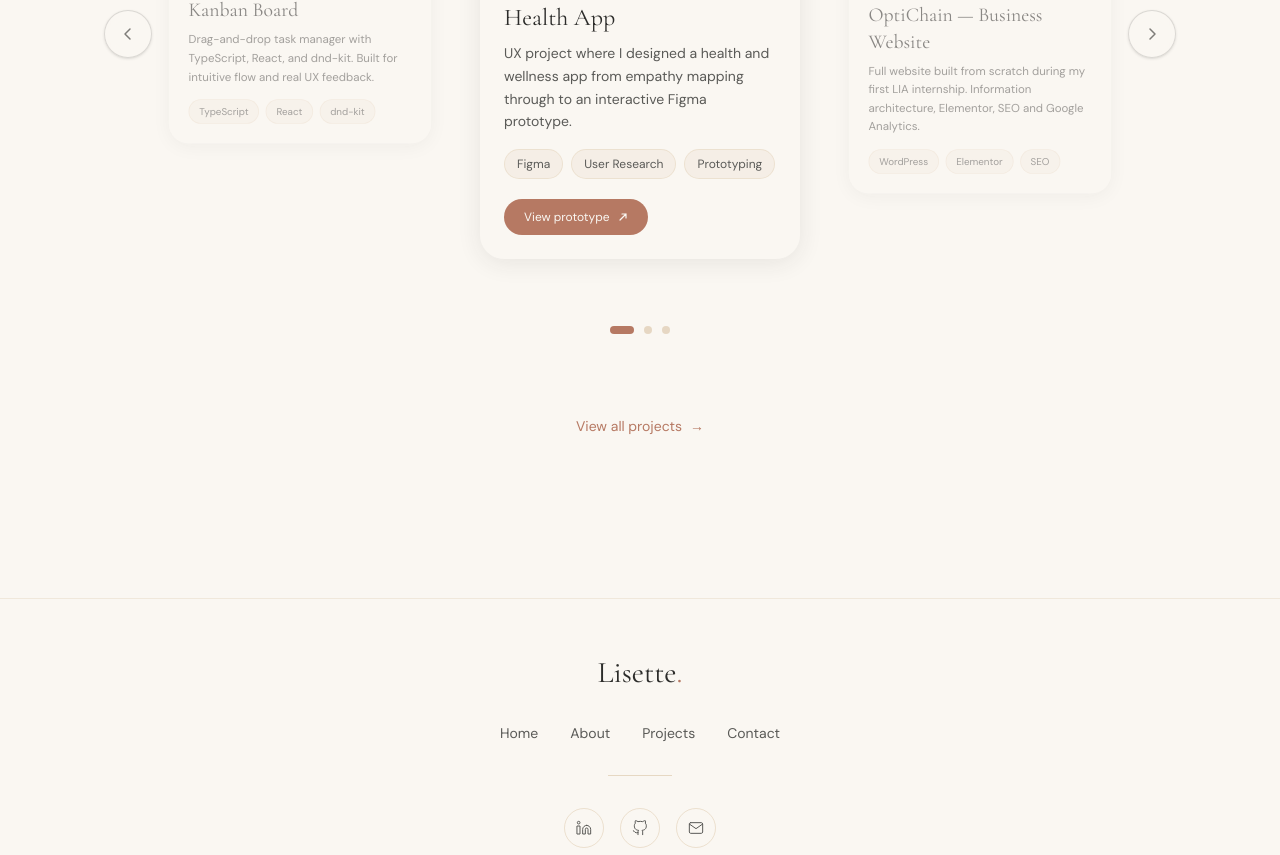
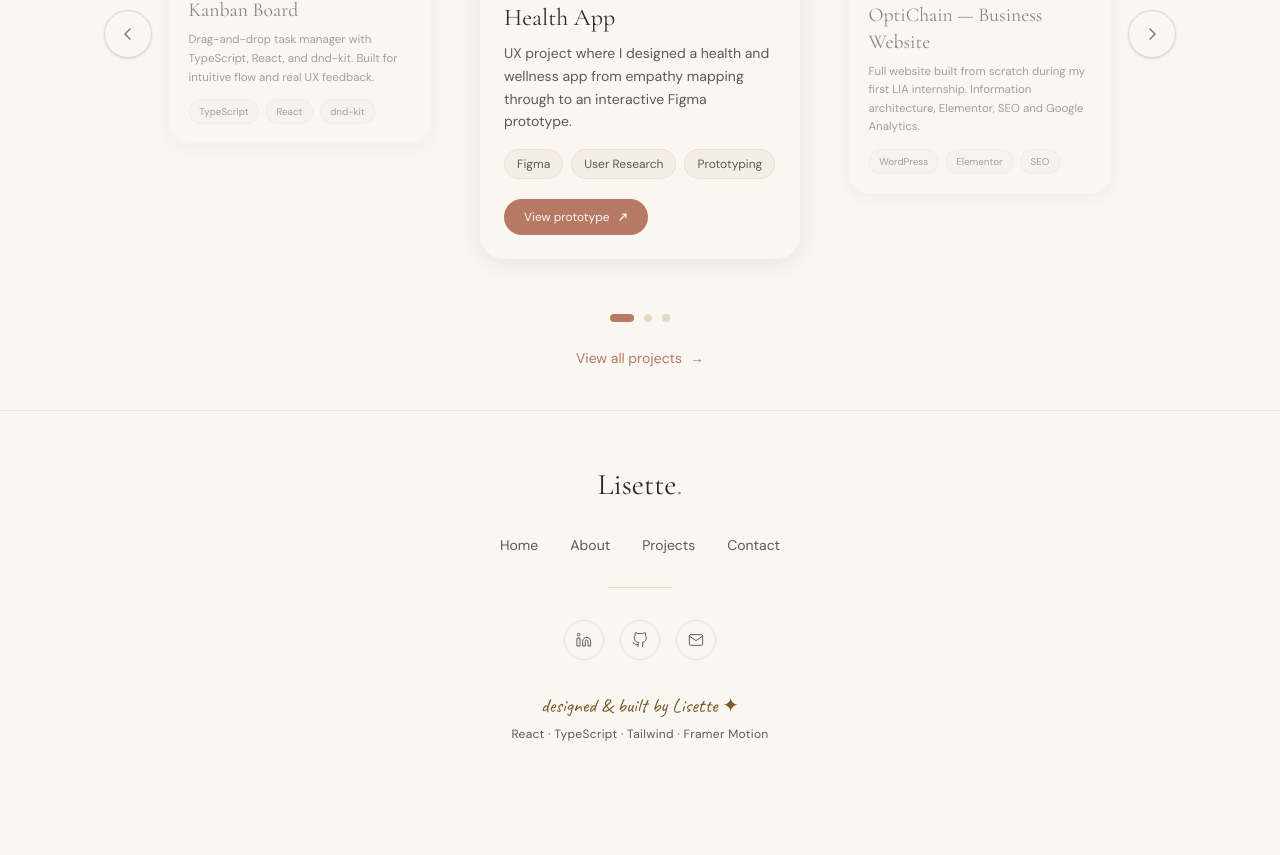
Before and after one commit to Lisette93/Portfolio, a React (Vite) app: page / in a window 1280 px wide. Shown: the part 1942-2797 px from the top of the page. After the commit the page ends 2740 px from the top, so only its background shows below. Built offline with nearby package versions, Linux system fonts and the light colour scheme.

Commit message:
margin featured work

```diff
--- a/src/components/FeaturedCarousel.tsx
+++ b/src/components/FeaturedCarousel.tsx
@@ -140,7 +140,7 @@ export default function FeaturedCarousel() {
         <div className="hidden md:block"><ArrowButton onClick={next} dir="right" /></div>
       </div>
 
-      <div className="flex items-center justify-center gap-2.5 mt-8">
+      <div className="flex items-center justify-center gap-2.5 mt-5">
         {featured.map((_, i) => (
           <button key={i} onClick={() => setCurrent(i)} aria-label={`Visa projekt ${i + 1}`} className="transition-all duration-300">
             <div
--- a/src/pages/Home.tsx
+++ b/src/pages/Home.tsx
@@ -172,7 +172,7 @@ export default function Home() {
 
       {/* ── FEATURED PROJECTS ── */}
       <section
-        className="w-full pt-16 pb-40 overflow-hidden"
+        className="w-full pt-16 pb-10 overflow-hidden"
         style={{ background: "#FAF7F2" }}
       >
         <div className="w-full max-w-[72rem] mx-auto px-8 md:px-14">
@@ -191,7 +191,7 @@ export default function Home() {
         <FeaturedCarousel />
 
         <FadeIn>
-          <div className="text-center mt-20">
+          <div className="text-center mt-6">
             <Link
               to="/projects"
               className="font-body text-sm text-sage hover:text-charcoal transition-colors inline-flex items-center gap-2 group"
```
Also changed, not shown: src/assets/pastel-shimmering-acrylic-brush-stroke.webp (deleted), 1 other file (tests, documents, lock files or other folders).
